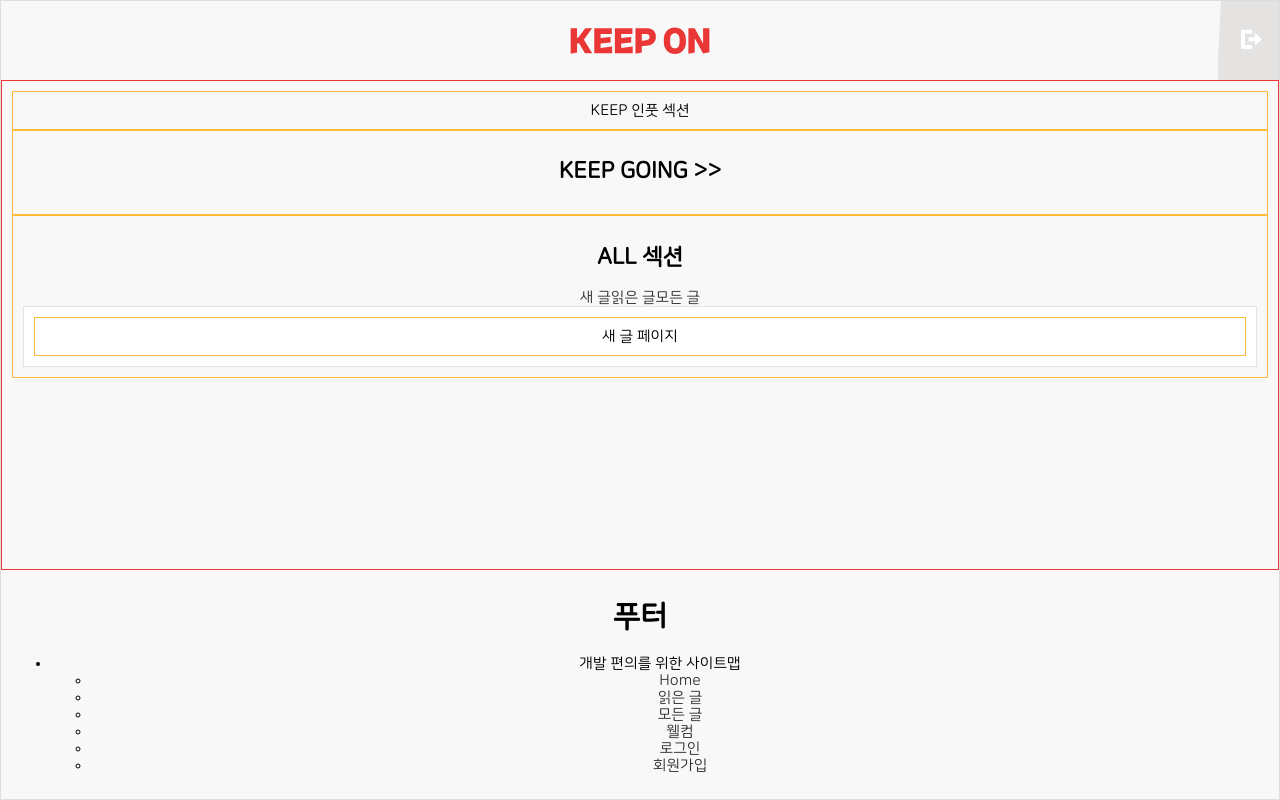
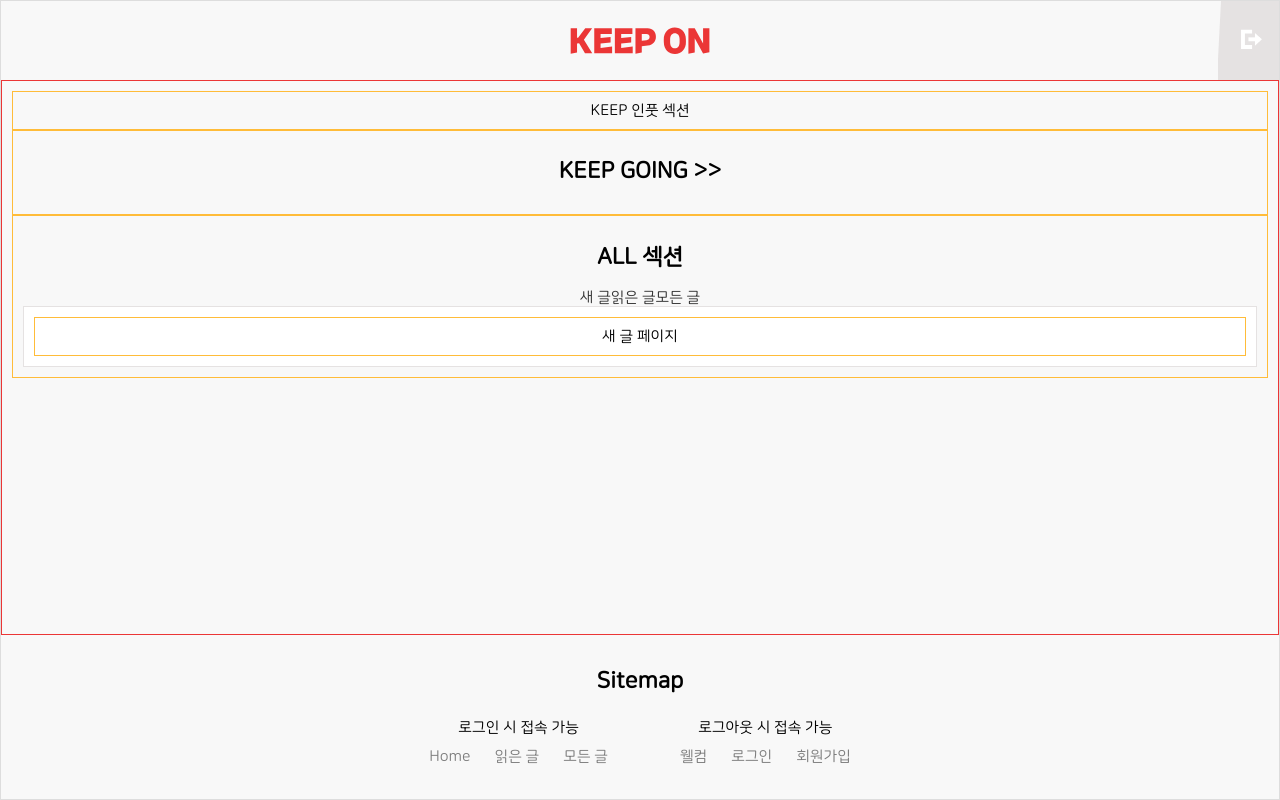
Before and after one commit to SeoJoonsoo/link_moa-react-, a React (Vite) app: page / in a window 1280 px wide. Built offline with nearby package versions, Linux system fonts and the light colour scheme.

Commit message:
Design: Footer 퍼블리싱

```diff
--- a/src/layouts/Footer/index.tsx
+++ b/src/layouts/Footer/index.tsx
@@ -1,12 +1,13 @@
 import { Link } from 'react-router-dom';
+import * as S from './style';
 
 export default function Footer() {
   return (
-    <footer>
-      <h1>푸터</h1>
-      <ul>
+    <S.Footer>
+      <h1>Sitemap</h1>
+      <ul id="sitemap">
         <li>
-          개발 편의를 위한 사이트맵
+          로그인 시 접속 가능
           <ul>
             <li>
               <Link to="/">Home</Link>
@@ -17,6 +18,11 @@ export default function Footer() {
             <li>
               <Link to="/all">모든 글</Link>
             </li>
+          </ul>
+        </li>
+        <li>
+          로그아웃 시 접속 가능
+          <ul>
             <li>
               <Link to="/welcome">웰컴</Link>
             </li>
@@ -29,6 +35,6 @@ export default function Footer() {
           </ul>
         </li>
       </ul>
-    </footer>
+    </S.Footer>
   );
 }
--- /dev/null
+++ b/src/layouts/Footer/style.ts
@@ -0,0 +1,27 @@
+import { styled } from 'styled-components';
+
+export const Footer = styled.footer`
+  h1 {
+    padding: 24px 12px 12px;
+    margin: 0;
+    font-size: 1.5rem;
+  }
+  #sitemap {
+    margin: 0 auto;
+    & > li {
+      display: inline-block;
+      padding: 12px 24px;
+    }
+    ul {
+      display: flex;
+      flex-wrap: wrap;
+      justify-content: space-around;
+      align-items: center;
+      a {
+        display: inline-block;
+        padding: 12px;
+        color: ${({ theme }) => theme.textInfo};
+      }
+    }
+  }
+`;
--- a/src/layouts/GloberStyle.ts
+++ b/src/layouts/GloberStyle.ts
@@ -28,6 +28,9 @@ export const GlobalStyle = createGlobalStyle`
     padding: 10px; /* TODO : 임의로 영역 확인을 위한 스타일(UI작업시 삭제) */
   }
   ul, ol, li {
+    list-style: none;
+    padding: 0;
+    margin: 0;
     font-family: ${({ theme }) => theme.fontR};
   }
   a {
```
